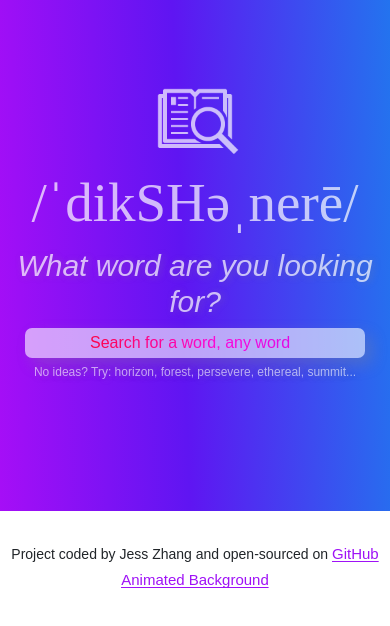
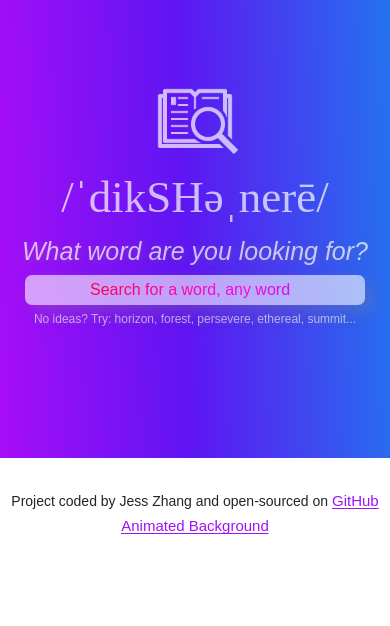
Before and after one commit to jlynzhang/dictionary-app, a React (Create React App) app: page / in a window 390 px wide. Shown: the top 626 px of the page. Built offline with nearby package versions, Linux system fonts and the light colour scheme; no server answers.

Commit message:
Improve responsiveness

```diff
--- a/src/App.css
+++ b/src/App.css
@@ -88,3 +88,12 @@
 .App a:hover {
   background-size: 0 2px, 100% 2px;
 }
+
+@media (max-width: 670px) {
+  .App h1 {
+    font-size: 45px;
+  }
+  .App h2 em {
+    font-size: 25px;
+  }
+}
--- a/src/Phonetics.css
+++ b/src/Phonetics.css
@@ -6,3 +6,12 @@
   opacity: 0.3;
   font-size: 25px;
 }
+
+@media (max-width: 670px) {
+  .Phonetics {
+    margin-top: 0;
+  }
+  .Phonetics .phonetic-text {
+    font-size: 22px;
+  }
+}
--- a/src/Results.css
+++ b/src/Results.css
@@ -35,3 +35,13 @@
     background-position: 0% 50%;
   }
 }
+
+@media (max-width: 670px) {
+  .Results .word {
+    font-size: 40px;
+    display: inline-block;
+  }
+  .Results .row {
+    display: table;
+  }
+}
```
